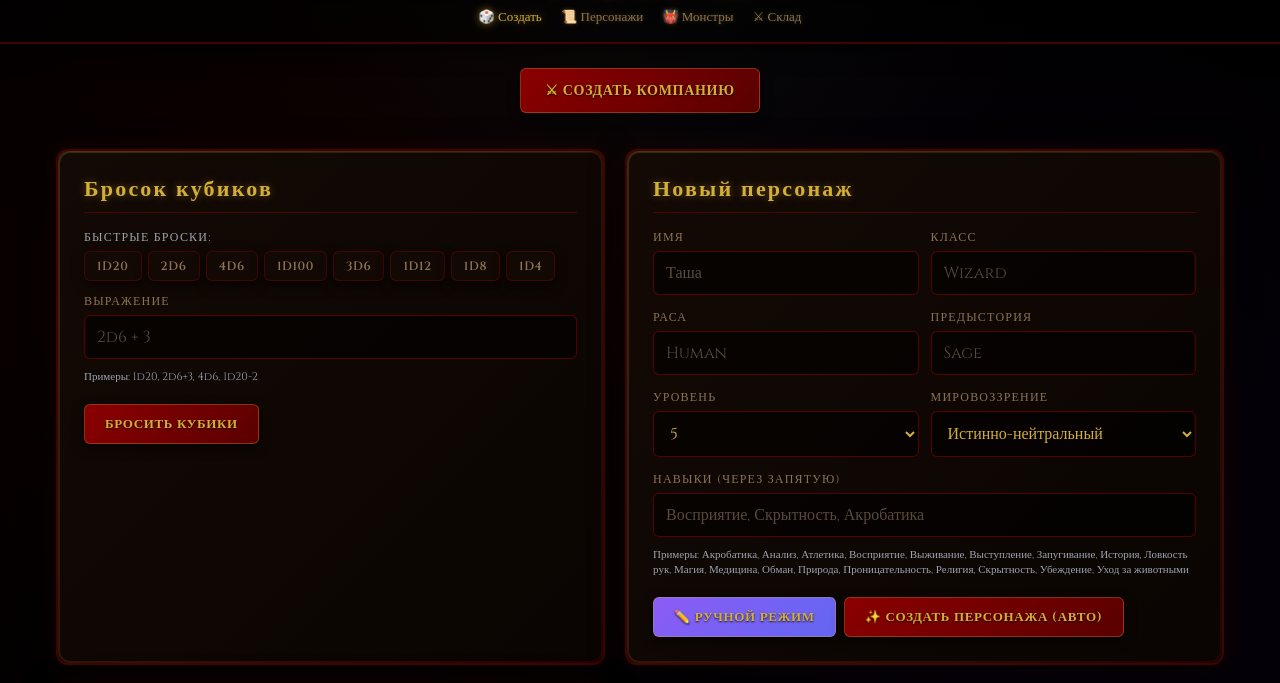
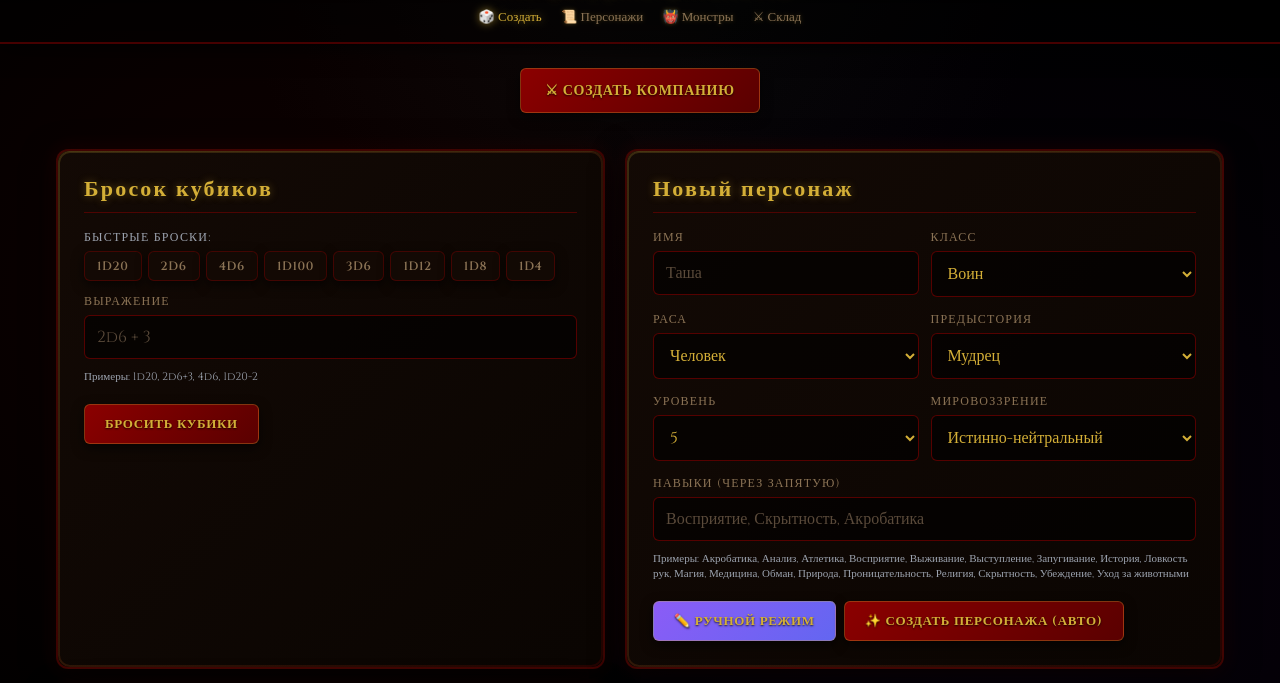
Before and after one commit to sirdobrata-word/Dungeon-master-helper, a plain HTML site: page web/index.html in a window 1280 px wide. Shown: the part 110-793 px from the top of the page. Drawn offline with Linux system fonts and the light colour scheme; no server answers.

Commit message:
feat: добавлены выпадающие списки для класса, расы и предыстории
- Класс: все 13 классов D&D 5e на русском
- Раса: основные расы D&D на русском
- Предыстория: стандартные предыстории на русском

```diff
--- a/web/index.html
+++ b/web/index.html
@@ -90,24 +90,64 @@
               </div>
               <div class="field">
                 <label for="class">Класс</label>
-                <input id="class" name="class" type="text" required placeholder="Wizard" />
+                <select id="class" name="class" required>
+                  <option value="">Не выбрано</option>
+                  <option value="Варвар">Варвар</option>
+                  <option value="Бард">Бард</option>
+                  <option value="Жрец">Жрец</option>
+                  <option value="Друид">Друид</option>
+                  <option value="Воин" selected>Воин</option>
+                  <option value="Монах">Монах</option>
+                  <option value="Паладин">Паладин</option>
+                  <option value="Следопыт">Следопыт</option>
+                  <option value="Плут">Плут</option>
+                  <option value="Чародей">Чародей</option>
+                  <option value="Колдун">Колдун</option>
+                  <option value="Волшебник">Волшебник</option>
+                  <option value="Изобретатель">Изобретатель</option>
+                </select>
               </div>
             </div>
 
             <div class="form-row">
               <div class="field">
                 <label for="race">Раса</label>
-                <input id="race" name="race" type="text" required placeholder="Human" />
+                <select id="race" name="race" required>
+                  <option value="">Не выбрано</option>
+                  <option value="Человек" selected>Человек</option>
+                  <option value="Эльф">Эльф</option>
+                  <option value="Дварф">Дварф</option>
+                  <option value="Полурослик">Полурослик</option>
+                  <option value="Гном">Гном</option>
+                  <option value="Полуэльф">Полуэльф</option>
+                  <option value="Полуорк">Полуорк</option>
+                  <option value="Тифлинг">Тифлинг</option>
+                  <option value="Драконорождённый">Драконорождённый</option>
+                  <option value="Аасимар">Аасимар</option>
+                  <option value="Голиаф">Голиаф</option>
+                  <option value="Таракин">Таракин</option>
+                  <option value="Кенку">Кенку</option>
+                  <option value="Фирболг">Фирболг</option>
+                </select>
               </div>
               <div class="field">
                 <label for="background">Предыстория</label>
-                <input
-                  id="background"
-                  name="background"
-                  type="text"
-                  required
-                  placeholder="Sage"
-                />
+                <select id="background" name="background" required>
+                  <option value="">Не выбрано</option>
+                  <option value="Прислужник">Прислужник</option>
+                  <option value="Шарлатан">Шарлатан</option>
+                  <option value="Преступник">Преступник</option>
+                  <option value="Артист">Артист</option>
+                  <option value="Народный герой">Народный герой</option>
+                  <option value="Гильдейский ремесленник">Гильдейский ремесленник</option>
+                  <option value="Отшельник">Отшельник</option>
+                  <option value="Благородный">Благородный</option>
+                  <option value="Чужеземец">Чужеземец</option>
+                  <option value="Мудрец" selected>Мудрец</option>
+                  <option value="Моряк">Моряк</option>
+                  <option value="Солдат">Солдат</option>
+                  <option value="Беспризорник">Беспризорник</option>
+                </select>
               </div>
             </div>
 
```
